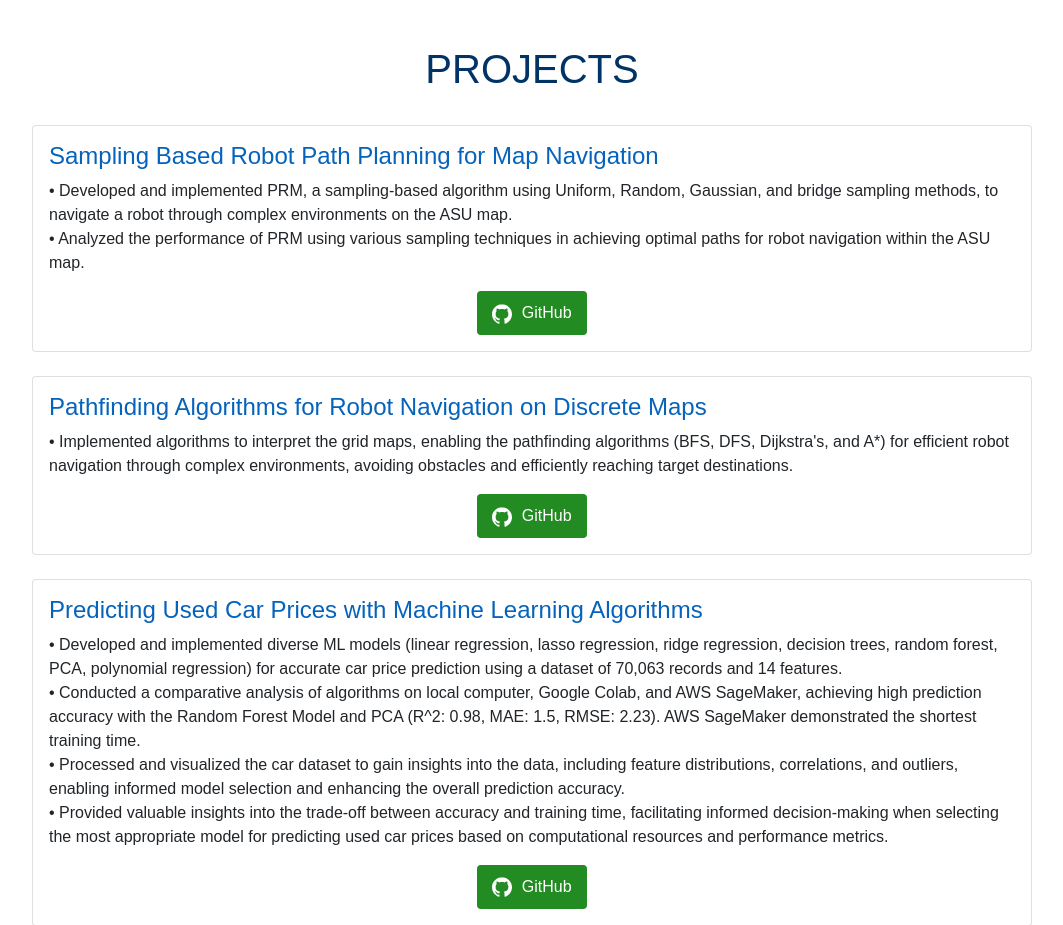
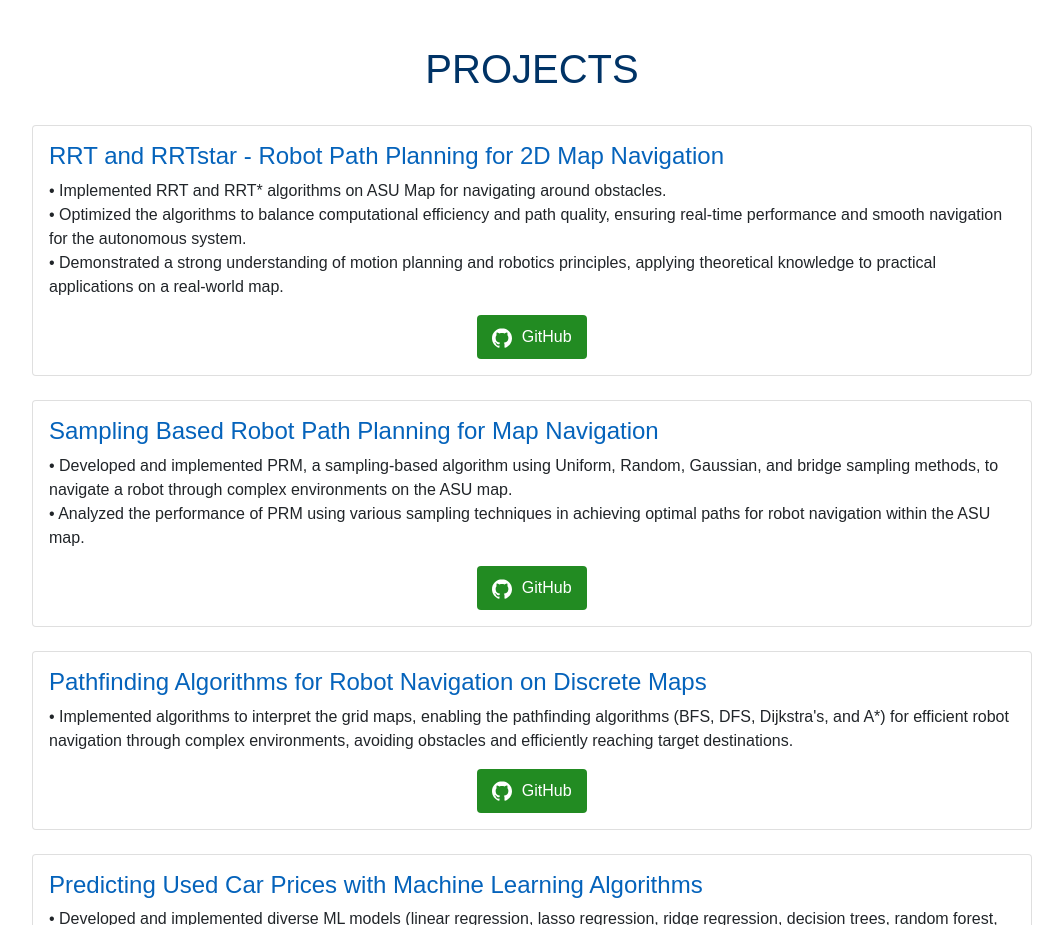
Before and after one commit to drathod2/drathod2.github.io, a plain HTML site: page index.html in a window 1280 px wide. Shown: the part 3142-4067 px from the top of the page, without its empty margins (108-1171 px from the left). Drawn offline with nearby package versions, Linux system fonts and the light colour scheme.

Commit message:
Update index.html

```diff
--- a/index.html
+++ b/index.html
@@ -245,6 +245,30 @@
         <div class="container mt-4 pt-4">
             <h1 class="text-center" style=color:#003366;>PROJECTS</h1>
             <br>
+                <div class="col-lg-12">
+                    <div class="card custom-card">
+                        <div class="card-body">
+                            <h4 class="card-title" style="text-align: left; color: #0563bb;">RRT and RRTstar - Robot Path Planning for 2D Map Navigation</h4>
+                            <p class="card-text">• Implemented RRT and RRT* algorithms on ASU Map for navigating around obstacles.
+                                <br>•  Optimized the algorithms to balance computational efficiency and path quality,
+                                ensuring real-time performance and smooth navigation for the autonomous system.
+                                <br>•  Demonstrated a strong understanding of motion planning and robotics principles,
+                                applying theoretical knowledge to practical applications on a real-world map.
+                            </p>
+                            <div class="text-center">
+                                <!-- <a href="https://github.com/drathod2/MachineLearning-and-DeepLearning-Project" target="_blank"><i class="fab fa-github" style="color: black;"></i> GitHub</a> -->
+                                <a href="https://github.com/drathod2/RRT-and-RRTstar--Robot-Path-Planning-Algorithms-for-2D-Map-Navigation" target="_blank" style="display: inline-block; background-color: #228B22; color: #fff; padding: 10px 15px; text-decoration: none; border-radius: 4px;">
+                                    <svg xmlns="http://www.w3.org/2000/svg" viewBox="0 0 24 24" style="vertical-align: middle; margin-right: 5px; width: 20px; height: 20px; fill: #fff;">
+                                    <path d="M12 .297c-6.628 0-12 5.373-12 12 0 5.303 3.438 9.8 8.207 11.385.6.113.793-.258.793-.577 0-.285-.01-1.04-.015-2.04-3.338.724-4.042-1.61-4.042-1.61-.546-1.384-1.333-1.753-1.333-1.753-1.091-.745.082-.73.082-.73 1.206.084 1.842 1.237 1.842 1.237 1.07 1.834 2.805 1.305 3.485.997.107-.775.417-1.305.758-1.605-2.653-.301-5.428-1.326-5.428-5.903 0-1.305.465-2.372 1.235-3.205-.124-.302-.535-1.52.116-3.17 0 0 1.005-.322 3.3 1.23.955-.266 1.975-.399 3-.404 1.025.005 2.045.138 3 .404 2.29-1.552 3.294-1.23 3.294-1.23.653 1.65.242 2.868.118 3.17.77.833 1.234 1.9 1.234 3.205 0 4.59-2.78 5.598-5.44 5.892.428.368.808 1.096.808 2.21 0 1.59-.015 2.874-.015 3.27 0 .32.188.694.8.574 4.764-1.585 8.2-6.082 8.2-11.385 0-6.627-5.373-12-12-12"/>
+                                    </svg>
+                                    GitHub
+                                </a>
+                            </div>
+                        </div>
+                    </div>
+                </div>
+                <br>
+
                 <div class="col-lg-12">
                     <div class="card custom-card">
                         <!-- <div style="position: relative; padding-bottom: 56.25%; height: 0; overflow: hidden;">
```
